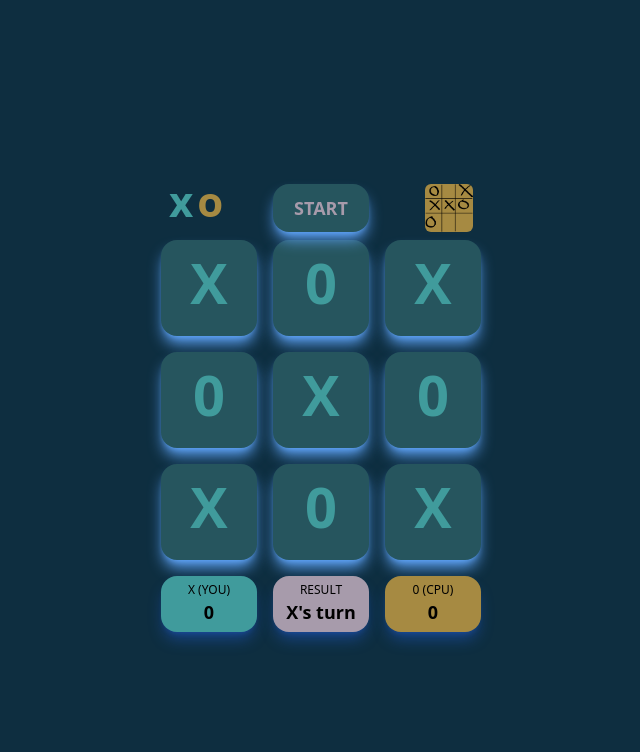
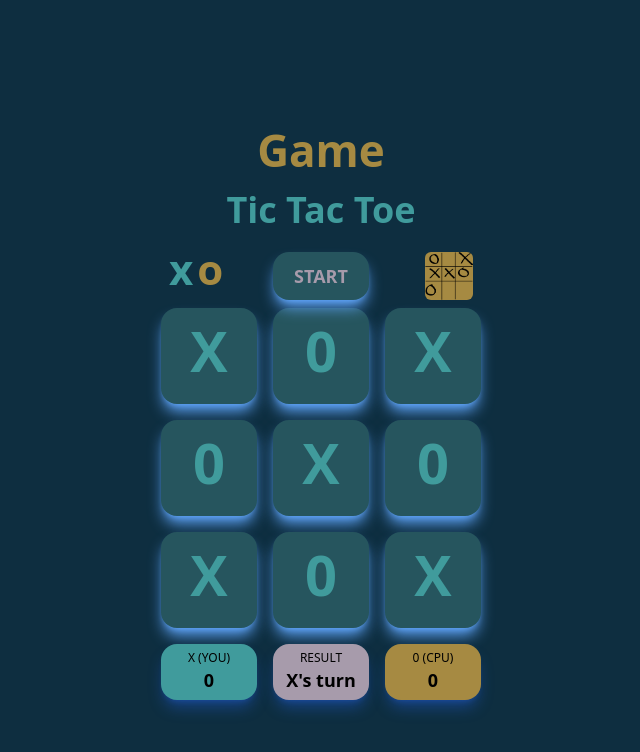
Before and after one commit to vaaakoo/Tic-Tac-Toe, a website: page index.html in a window 1280 px wide. Shown: the whole page, without its empty margins (319-959 px from the left). Drawn offline with Linux system fonts and the light colour scheme.

Commit message:
Game Is ready #4

```diff
--- a/index.html
+++ b/index.html
@@ -11,6 +11,10 @@
 
 <body>
     <div class="bg-blueGreen relative flex h-screen w-screen flex-col justify-center overflow-hidden">
+        <div class="flex flex-col text-yellowLight font-extrabold text-[36px] mt-4 mx-auto">
+            <div class="text-center text-[44px]">Game</div>
+            <div class="text-greenLight">Tic Tac Toe</div>
+        </div>
         <div class="mx-auto flex">
             <div class="flex h-full w-full flex-col items-center justify-center gap-2">
                 <!-- first -->
```
Also changed, not shown: dist/output.css.
